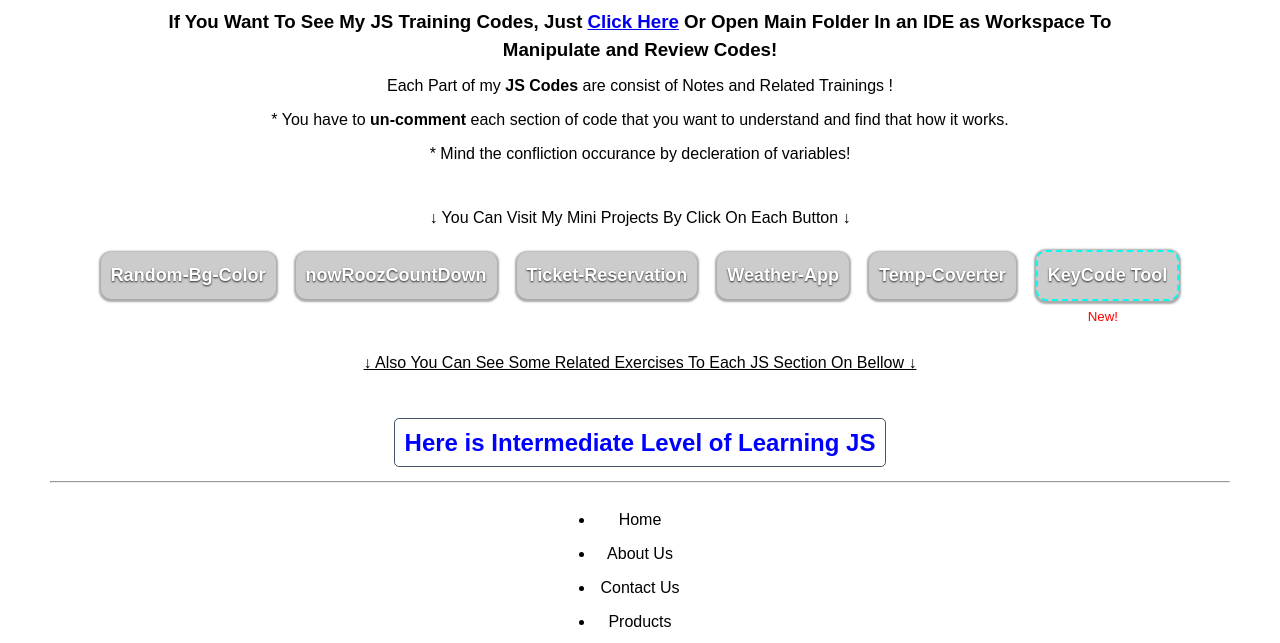
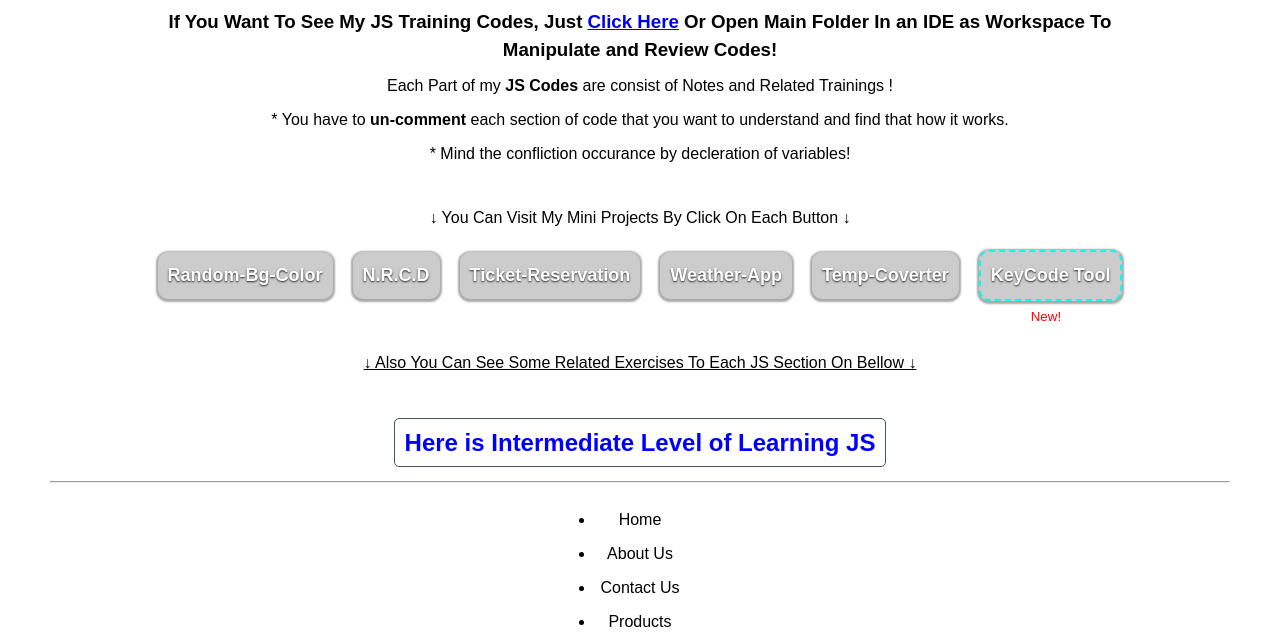
Before and after one commit to MohamadeRahbar/JS-Resume, a plain HTML site: page index.html in a window 1280 px wide. Shown: the part 157-800 px from the top of the page. Drawn offline with Linux system fonts and the light colour scheme.

```diff
--- a/index.html
+++ b/index.html
@@ -23,7 +23,7 @@
   <p>↓ You Can Visit My Mini Projects By Click On Each Button ↓</p>
   <div class="mb-10" id="projects">
     <button><a href="./bg-rand/bg-rand.html" target="_blank">Random-Bg-Color</a></button>
-    <button><a href="./nowRoozCountDown/nowrooz.html" target="_blank">nowRoozCountDown</a></button>
+    <button><a href="./nowRoozCountDown/nowrooz.html" target="_blank">N.R.C.D</a></button>
     <button><a href="./ticket/ticket.html" target="_blank">Ticket-Reservation</a></button>
     <button><a href="./weather/weather.html" target="_blank">Weather-App</a></button>
     <button><a href="./temp-converter/temp-converter.html" target="_blank">Temp-Coverter</a></button>
```
